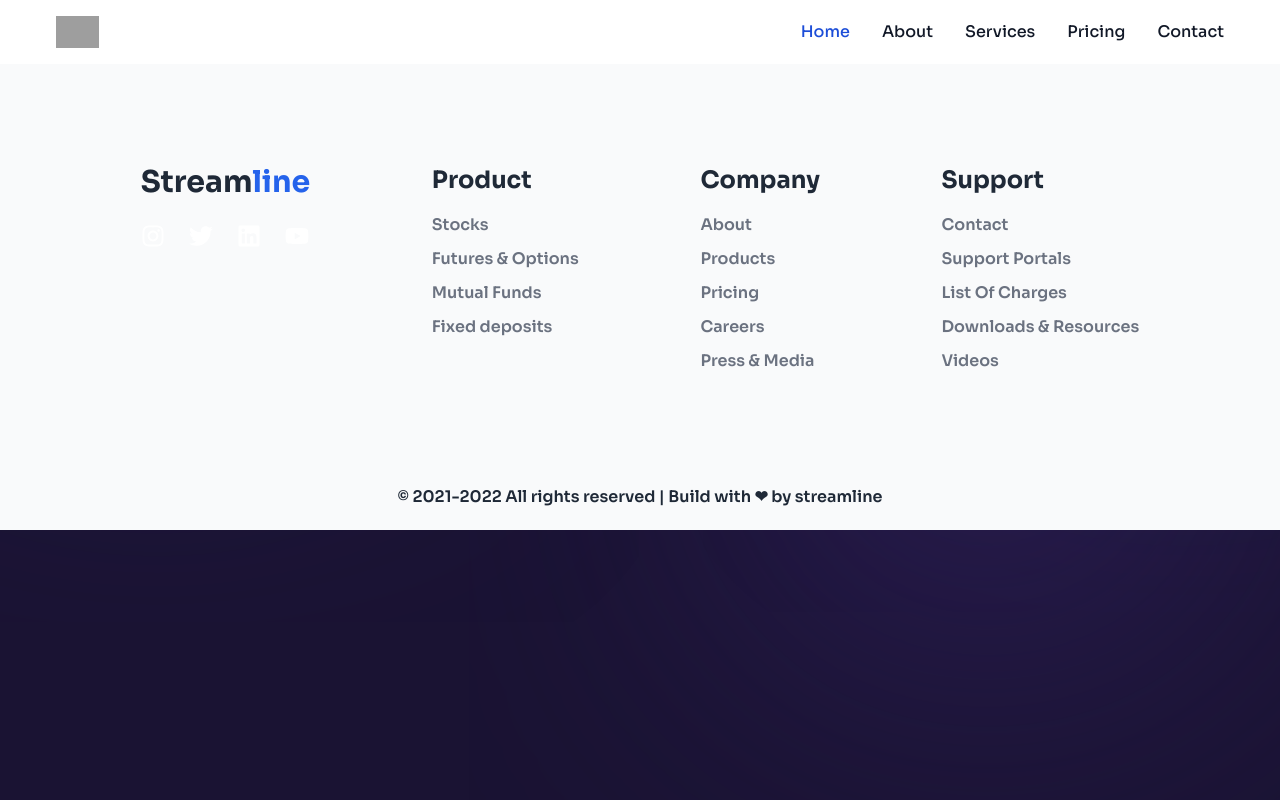
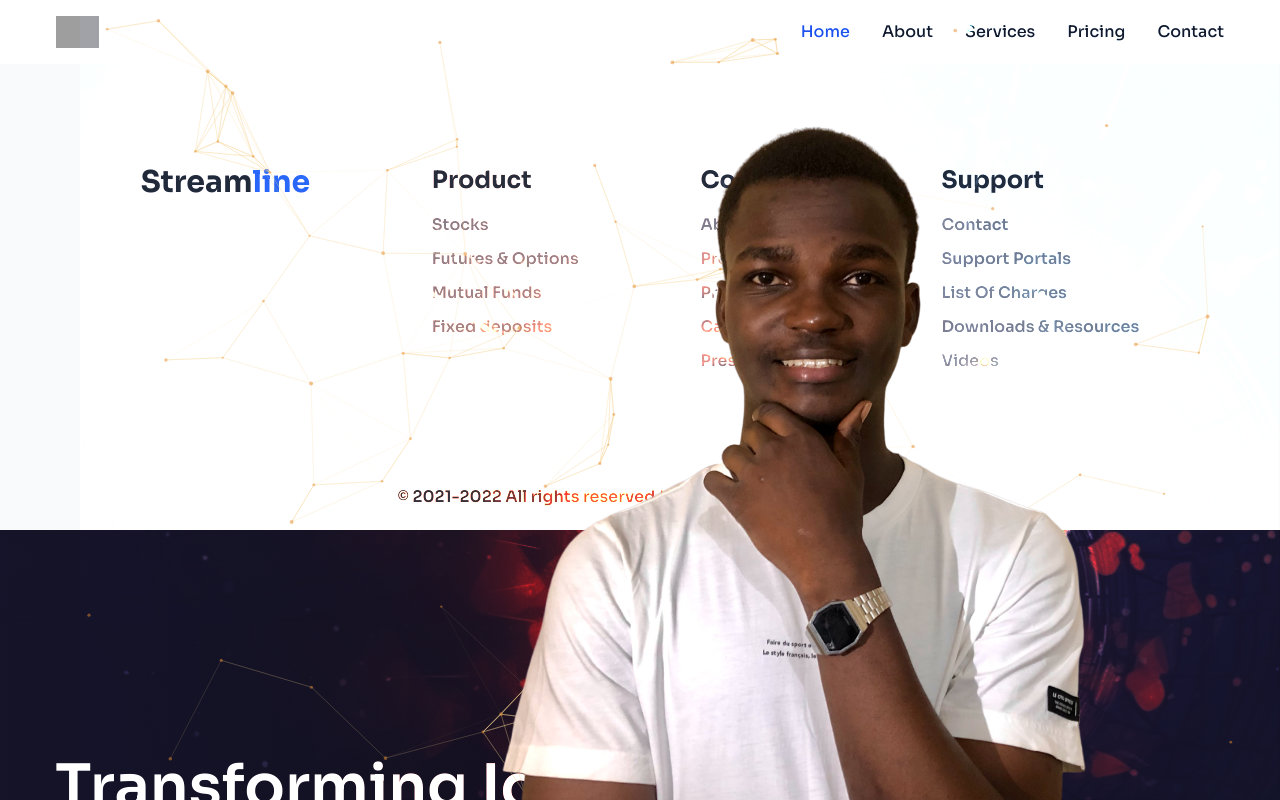
Before and after one commit to AInelo/FrontNextProject, a Next.js app: page / in a window 1280 px wide. Built offline with nearby package versions, Linux system fonts and the light colour scheme; grey boxes are pictures that could not be loaded.

Commit message:
le code du UI à envoyer à Norman

```diff
--- a/pages/index.js
+++ b/pages/index.js
@@ -15,75 +15,75 @@
 
 const Home = () => {
   return (
-    // <div className='bg-primary/60 h-full'>
-    //   {/* text */}
-    //   <div className="w-full h-screen bg-gradient-to-r from-primary/10 via-black/30
-    // to-black/10" >
-    //     <div className='text-center flex flex-col justify-center xl:pt-40 xl:text-left
-    //   h-screen container mx-auto' >
-    //       {/* title */}
-    //       <motion.h1
-    //         variants={fadeIn('down', 0.2)}
-    //         initial='hidden'
-    //         animate="show"
-    //         exit="hidden"
-    //         className="h1" >
+    <div className='bg-primary/60 h-full'>
+      {/* text */}
+      <div className="w-full h-screen bg-gradient-to-r from-primary/10 via-black/30
+    to-black/10" >
+        <div className='text-center flex flex-col justify-center xl:pt-40 xl:text-left
+      h-screen container mx-auto' >
+          {/* title */}
+          <motion.h1
+            variants={fadeIn('down', 0.2)}
+            initial='hidden'
+            animate="show"
+            exit="hidden"
+            className="h1" >
 
-    //         Transforming Ideas <br /> Into{' '}
-    //         <span className="text-accent" >Digital Reality</span>
-    //       </motion.h1>
-    //       {/* subtitle */}
-    //       <motion.p
-    //         variants={fadeIn('down', 0.3)}
-    //         initial='hidden'
-    //         animate="show"
-    //         exit="hidden"
-    //         className='max-w-sm xl:max-w-xl mx-auto xl:mx-0 mb-10 xl:mb-16' >
-    //         L'informatique par la programmation permet à l'Homme de gagner du <span className="text-accent" >TEMPS.</span>
-    //         Cette ressource rare et très volatile, mais essentiel. La seule ressource
-    //         qui ne peut être marchander.
+            Transforming Ideas <br /> Into{' '}
+            <span className="text-accent" >Digital Reality</span>
+          </motion.h1>
+          {/* subtitle */}
+          <motion.p
+            variants={fadeIn('down', 0.3)}
+            initial='hidden'
+            animate="show"
+            exit="hidden"
+            className='max-w-sm xl:max-w-xl mx-auto xl:mx-0 mb-10 xl:mb-16' >
+            L'informatique par la programmation permet à l'Homme de gagner du <span className="text-accent" >TEMPS.</span>
+            Cette ressource rare et très volatile, mais essentiel. La seule ressource
+            qui ne peut être marchander.
 
-    //       </motion.p>
-    //       {/* btn */}
-    //       <div className="flex justify-center xl:hidden relative" >
-    //         <ProjectsBtn />
-    //       </div>
-    //       <motion.div
-    //         variants={fadeIn('down', 0.4)}
-    //         initial='hidden'
-    //         animate="show"
-    //         exit="hidden"
-    //         className="hidden xl:flex"
-    //       >
-    //         <ProjectsBtn />
-    //       </motion.div>
-    //     </div>
-    //   </div>
-    //   {/* image */}
-    //   <div className="w-[1200px] h-full absolute right-0 bottom-0" >
-    //     {/* bg img*/}
-    //     <div className="bg-none xl:bg-explosion xl:bg-cover xl:bg-right
-    //   xl:bg-no-repeat w-full h-full absolute mix-blend-color-dodge translate-z-0">
-    //     </div>
-    //     {/* particles */}
-    //     <ParticlesContainer />
-    //     {/* particles */}
-    //     <motion.div
-    //       variants={fadeIn('up', 0.5)}
-    //       initial='hidden'
-    //       animate="show"
-    //       exit="hidden"
-    //       transition={{ duration: 1, ease: 'easeInOut' }}
-    //       className="w-full h-full max-w-[737px] max-h-[678px] absolute -bottom-32
-    //     lg:bottom-0 lg:right-[8%]" >
-    //       <Avatar />
-    //     </motion.div>
-    //   </div>
+          </motion.p>
+          {/* btn */}
+          <div className="flex justify-center xl:hidden relative" >
+            <ProjectsBtn />
+          </div>
+          <motion.div
+            variants={fadeIn('down', 0.4)}
+            initial='hidden'
+            animate="show"
+            exit="hidden"
+            className="hidden xl:flex"
+          >
+            <ProjectsBtn />
+          </motion.div>
+        </div>
+      </div>
+      {/* image */}
+      <div className="w-[1200px] h-full absolute right-0 bottom-0" >
+        {/* bg img*/}
+        <div className="bg-none xl:bg-explosion xl:bg-cover xl:bg-right
+      xl:bg-no-repeat w-full h-full absolute mix-blend-color-dodge translate-z-0">
+        </div>
+        {/* particles */}
+        <ParticlesContainer />
+        {/* particles */}
+        <motion.div
+          variants={fadeIn('up', 0.5)}
+          initial='hidden'
+          animate="show"
+          exit="hidden"
+          transition={{ duration: 1, ease: 'easeInOut' }}
+          className="w-full h-full max-w-[737px] max-h-[678px] absolute -bottom-32
+        lg:bottom-0 lg:right-[8%]" >
+          <Avatar />
+        </motion.div>
+      </div>
+    </div>
+
+    // <div>
+
     // </div>
-
-    <div>
-
-    </div>
 
   );
 };
```
